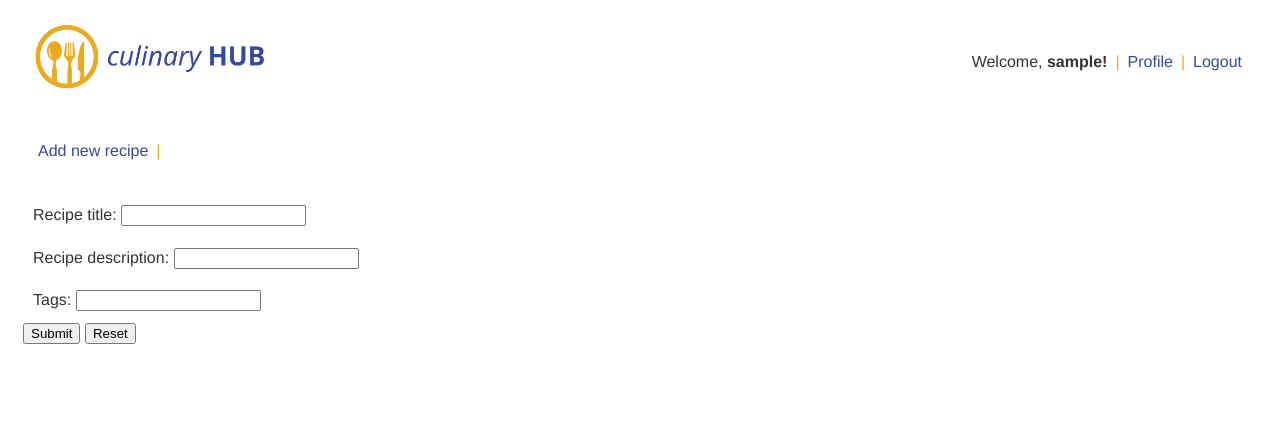
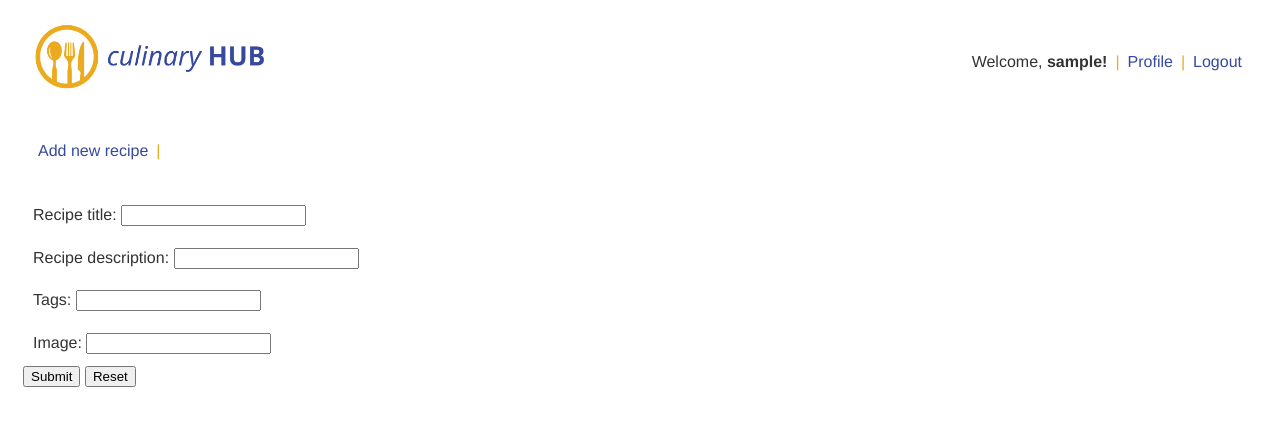
Before and after one commit to Martizia/Culinary-Hub-recipe-site, a Django app: page /recipes/ in a window 1280 px wide. Shown: the top 426 px of the page. Run offline with Django 5.2, Linux system fonts and the light colour scheme; the visitor is signed in with stand-in values (Sample User, id 1).

Commit message:
recipe image

```diff
--- a/recipes/forms.py
+++ b/recipes/forms.py
@@ -1,12 +1,25 @@
 from django.forms import CharField, ModelForm
 from .models import Recipe
+from cloudinary.forms import CloudinaryFileField
 
 
 class RecipeForm(ModelForm):
-    title = CharField(label='Title', required=True)
-    description = CharField(label='Description', required=True)
-    tag_field = CharField(label='Tags', required=False)
+    title = CharField(label="Title", required=True)
+    description = CharField(label="Description", required=True)
+    tag_field = CharField(label="Tags", required=False)
+    image = CloudinaryFileField(
+        options={
+            "folder": "CulinaryHub/",
+            "use_filename": True,
+            "unique_filename": False,
+            "overwrite": True,
+            "crop": "limit",
+            "width": 300,
+            "height": 300,
+            "eager": [{"width": 300, "height": 300, "crop": "fill"}],
+        }
+    )
 
     class Meta:
         model = Recipe
-        fields = ['title', 'description', 'tag_field']
+        fields = ["title", "description", "tag_field", "image"]
--- a/recipes/models.py
+++ b/recipes/models.py
@@ -1,6 +1,7 @@
 from django.db import models
 from django.utils import timezone
 from django.contrib.auth.models import User
+from cloudinary.models import CloudinaryField
 
 
 class Tag(models.Model):
@@ -13,6 +14,9 @@
 class Recipe(models.Model):
     title = models.CharField(max_length=100, null=False)
     description = models.TextField(null=False)
+    image = CloudinaryField(
+        "image_recipe", null=False, folder="CulinaryHub/", default=""
+    )
     created_at = models.DateTimeField(default=timezone.now, null=False)
     tag_field = models.CharField(max_length=100, null=False, default="recipe")
     tags = models.ManyToManyField(Tag, related_name="recipes")
--- a/recipes/templates/recipes/recipe.html
+++ b/recipes/templates/recipes/recipe.html
@@ -2,29 +2,32 @@
 
 {% block content %}
 
-<form method="POST" action="{% url 'recipes:recipe' %}">
+<form method="POST" action="{% url 'recipes:recipe' %}" enctype="multipart/form-data">
     {% csrf_token %}
     <div style="padding: 10px">
-        <label>Recipe title:
-            {{ form.title }}
-        </label>
-        <span>{{ form.errors.name }}</span>
+        <label for="{{ form.title.id_for_label }}">Recipe title:</label>
+        {{ form.title }}
+        <span>{{ form.title.errors }}</span>
     </div>
     <div style="padding: 10px">
-        <label> Recipe description:
-            {{ form.description }}
-        </label>
-        <span>{{ form.errors.description }}</span>
+        <label for="{{ form.description.id_for_label }}">Recipe description:</label>
+        {{ form.description }}
+        <span>{{ form.description.errors }}</span>
     </div>
     <div style="padding: 10px">
-        <label>Tags:
-            {{ form.tag_field }}
-        </label>
-        <span>{{ form.errors.tag_field }}</span>
+        <label for="{{ form.tag_field.id_for_label }}">Tags:</label>
+        {{ form.tag_field }}
+        <span>{{ form.tag_field.errors }}</span>
+    </div>
+    <div style="padding: 10px">
+        <label for="{{ form.image.id_for_label }}">Image:</label>
+        {{ form.image }}
+        <span>{{ form.image.errors }}</span>
     </div>
     <div class="grid">
         <button type="submit">Submit</button>
         <button type="reset" class="secondary">Reset</button>
     </div>
 </form>
+
 {% endblock %}
--- a/recipes/views.py
+++ b/recipes/views.py
@@ -8,36 +8,36 @@
 # Create your views here.
 def main(request):
     recipes = Recipe.objects.all()
-    return render(request, 'recipes/index.html', {'recipes': recipes})
+    return render(request, "recipes/index.html", {"recipes": recipes})
 
 
 @login_required
 def recipe(request):
-    if request.method == 'POST':
-        form = RecipeForm(request.POST)
+    if request.method == "POST":
+        form = RecipeForm(request.POST, request.FILES)
         if form.is_valid():
-            tag_length = len(form.cleaned_data['tag_field'].split(','))
+            tag_length = len(form.cleaned_data["tag_field"].split(","))
             if tag_length > 7:
-                form.add_error('tag_field', 'Too many tags')
-                return render(request, 'recipes/recipe.html', {'form': form})
+                form.add_error("tag_field", "Too many tags")
+                return render(request, "recipes/recipe.html", {"form": form})
             form.save()
             new_recipe = form.save(commit=False)
             new_recipe.user = request.user
             new_recipe.save()
-            return redirect('recipes:main')
+            return redirect("recipes:main")
         else:
-            return render(request, 'recipes/recipe.html', {'form': form})
+            return render(request, "recipes/recipe.html", {"form": form})
 
-    return render(request, 'recipes/recipe.html', {'form': RecipeForm()})
+    return render(request, "recipes/recipe.html", {"form": RecipeForm()})
 
 
 def detail(request, recipe_id):
     recipe_page = get_object_or_404(Recipe, pk=recipe_id)
-    return render(request, 'recipes/detail.html', {'recipe': recipe_page})
+    return render(request, "recipes/detail.html", {"recipe": recipe_page})
 
 
 @login_required
 def delete(request, recipe_id):
     recipe_page = get_object_or_404(Recipe, pk=recipe_id)
     recipe_page.delete()
-    return redirect('recipes:main')
+    return redirect("recipes:main")
```
Also changed, not shown: recipes/templates/recipes/index.html (+8 -12 lines), recipes/migrations/0010_recipe_image.py (added), users/migrations/0005_alter_profile_avatar.py (added).
